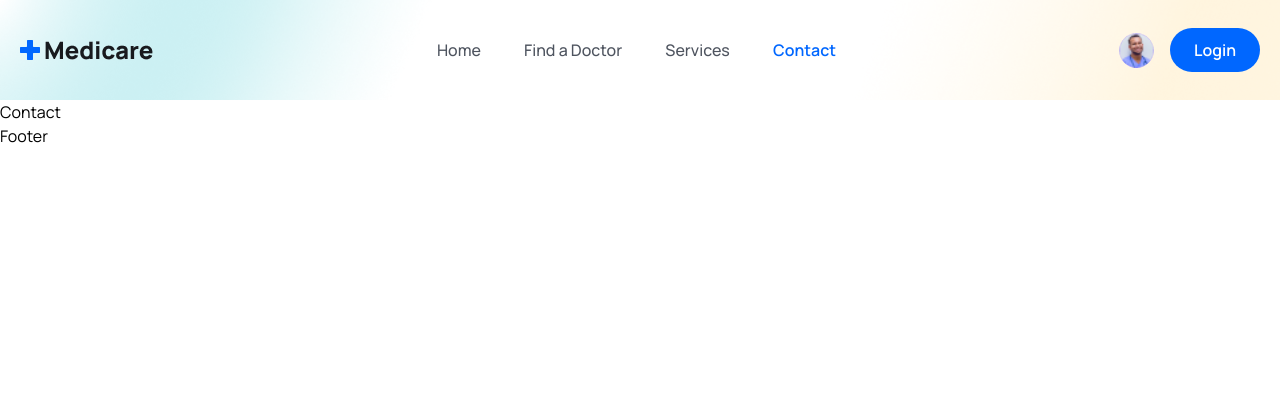
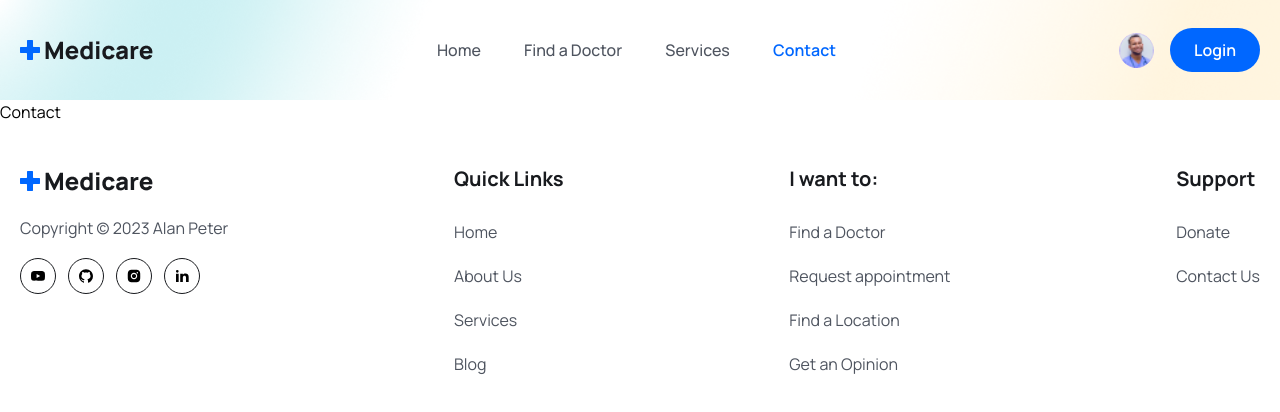
Before and after one commit to gilbert-kiana/Dr-Appointment-MERN-STACK, a React (Vite) app: page /contact in a window 1280 px wide. Shown: the top 412 px of the page. Built offline with nearby package versions, Linux system fonts and the light colour scheme.

Commit message:
footer done

```diff
--- a/src/components/Footer/Footer.jsx
+++ b/src/components/Footer/Footer.jsx
@@ -1,8 +1,148 @@
 import React from 'react'
+import { Link } from 'react-router-dom'
+import logo from "../../assets/images/logo.png"
+import { RiLinkedinFill } from 'react-icons/ri'
+import { AiFillYoutube, AiFillGithub, AiOutlineInstagram, AiFillInstagram } from 'react-icons/ai'
 
+const socialLinks = [
+    {
+        path: "#",
+        icon: <AiFillYoutube className='group-hover:text-white w-4 h-5' />
+    },
+    {
+        path: "#",
+        icon: <AiFillGithub className='group-hover:text-white w-4 h-5' />
+    },
+    {
+        path: "#",
+        icon: <AiFillInstagram className='group-hover:text-white w-4 h-5' />
+    },
+    {
+        path: "#",
+        icon: <RiLinkedinFill className='group-hover:text-white w-4 h-5' />
+    }
+
+];
+
+const quickLinks01 = [
+    {
+        path: "/",
+        display: "Home",
+    },
+    {
+        path: "/",
+        display: "About Us",
+    },
+    {
+        path: "/services",
+        display: "Services",
+    },
+    {
+        path: "/",
+        display: "Blog",
+    }
+]
+
+const quickLinks02 = [
+    {
+        path: "/find-a-doctor",
+        display: "Find a Doctor",
+    },
+    {
+        path: "/",
+        display: "Request appointment",
+    }, {
+        path: "/",
+        display: "Find a Location",
+    }
+    , {
+        path: "/",
+        display: "Get an Opinion"
+    }
+]
+
+const quickLinks03 = [
+    {
+        path: "/",
+        display: "Donate",
+    },
+    {
+        path: "/contact",
+        display: "Contact Us",
+    }
+
+]
 const Footer = () => {
+    const year = new Date().getFullYear();
+
     return (
-        <div>Footer</div>
+        <footer className='pb-16 pt-10'>
+            <div className="container">
+                <div className="flex justify-between flex-col md:flex-row flex-wrap gap-[30px]">
+                    <div>
+                        <img src={logo} alt="" />
+                        <p className='text-[16px] leading-7 font-[400] text-textColor mt-4'>
+                            Copyright © {year} Alan Peter
+                        </p>
+                        <div className="flex items-center gap-3 mt-4">
+                            {socialLinks.map((link, index) => (
+                                <Link to={link.path} key={index} className='w-9 h-9 border border-solid border-[#181A1E] rounded-full flex items-center justify-center group hover:bg-primaryColor hover:border-none'>
+                                    {link.icon}
+                                </Link>
+                            ))}
+                        </div>
+                    </div>
+
+                    <div>
+                        <h2 className="text-[20px] leading-[30px] font-[700] mb-6 text-headingColor">
+                            Quick Links
+                        </h2>
+
+                        <ul>
+                            {quickLinks01.map((item, index) => (
+                                <li key={index} className='mb-4'>
+                                    <Link to={item.path} className='text-[16px] leading-7 font-400 text-textColor'>
+                                        {item.display}
+                                    </Link>
+                                </li>
+                            ))}
+                        </ul>
+                    </div>
+
+                    <div>
+                        <h2 className="text-[20px] leading-[30px] font-[700] mb-6 text-headingColor">
+                            I want to:
+                        </h2>
+
+                        <ul>
+                            {quickLinks02.map((item, index) => (
+                                <li key={index} className='mb-4'>
+                                    <Link to={item.path} className='text-[16px] leading-7 font-400 text-textColor'>
+                                        {item.display}
+                                    </Link>
+                                </li>
+                            ))}
+                        </ul>
+                    </div>
+
+                    <div>
+                        <h2 className="text-[20px] leading-[30px] font-[700] mb-6 text-headingColor">
+                            Support
+                        </h2>
+
+                        <ul>
+                            {quickLinks03.map((item, index) => (
+                                <li key={index} className='mb-4'>
+                                    <Link to={item.path} className='text-[16px] leading-7 font-400 text-textColor'>
+                                        {item.display}
+                                    </Link>
+                                </li>
+                            ))}
+                        </ul>
+                    </div>
+                </div>
+            </div>
+        </footer>
     )
 }
 
```
